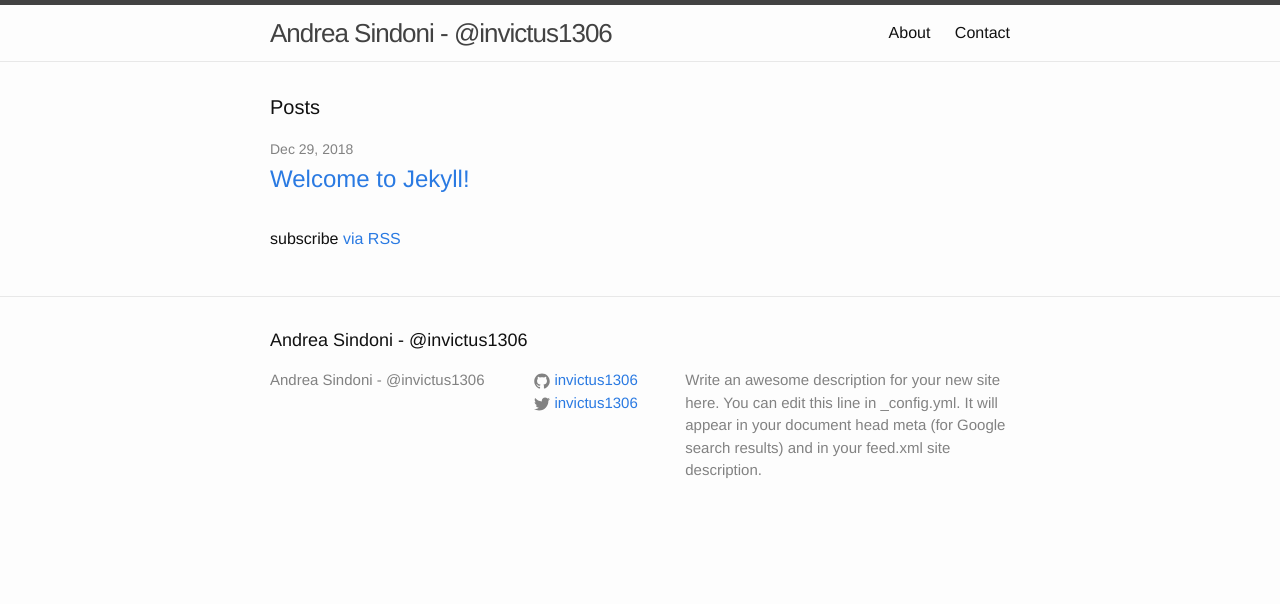
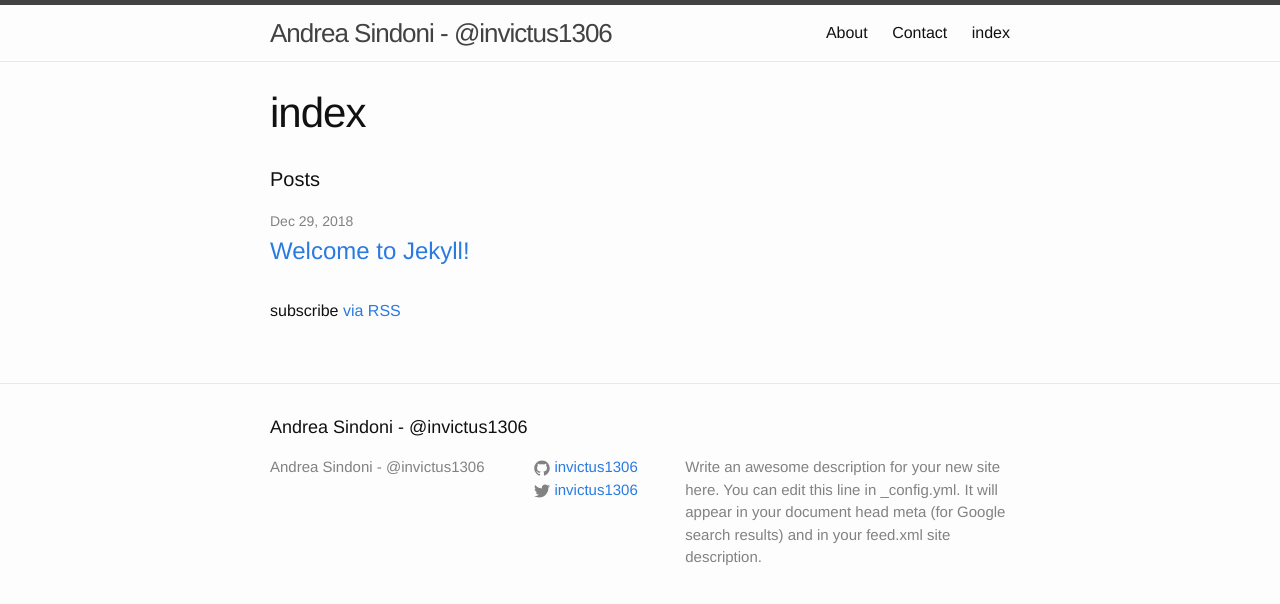
Before and after one commit to invictus1306/invictus1306.github.io, a Jekyll site: the page built from index.html, in a window 1280 px wide. Shown: the top 604 px of the page. Built offline with Jekyll 4.4.1, drawn with Linux system fonts in a browser that asks for light colours.

Commit message:
change index layout

```diff
--- a/index.html
+++ b/index.html
@@ -1,5 +1,7 @@
 ---
-layout: default
+layout: page
+title: index
+permalink: /
 ---
 
 <div class="home">
```
